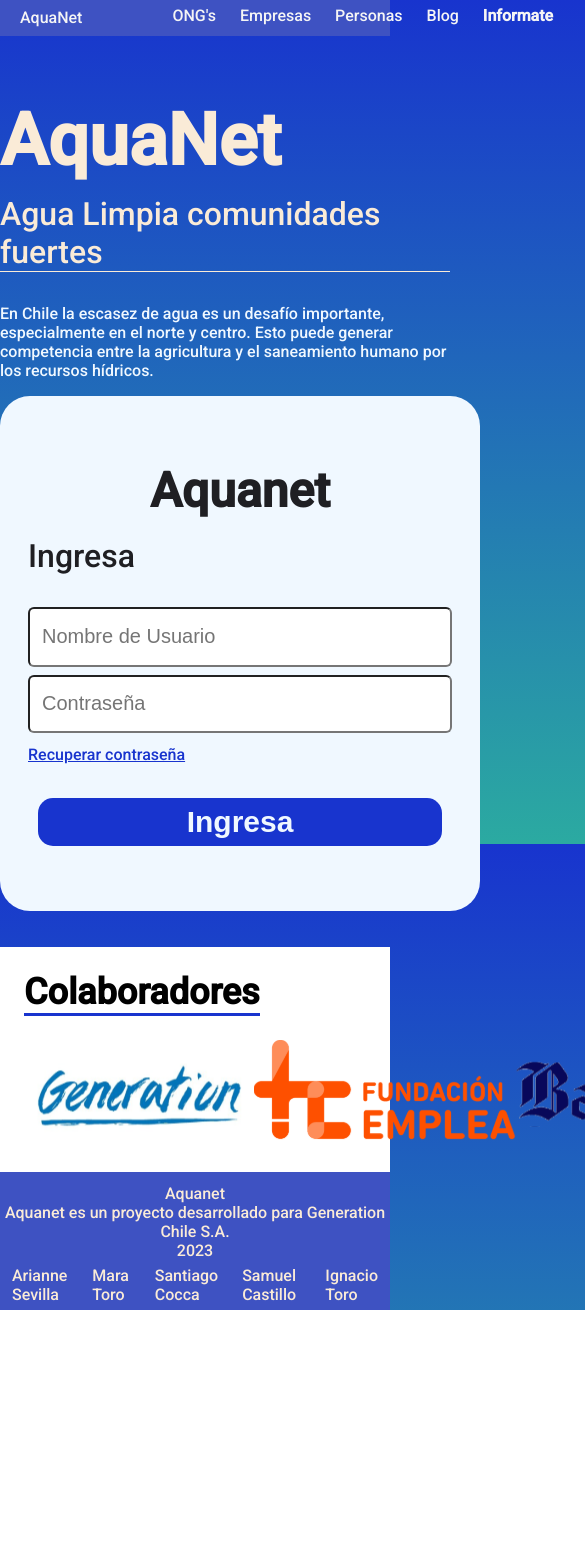
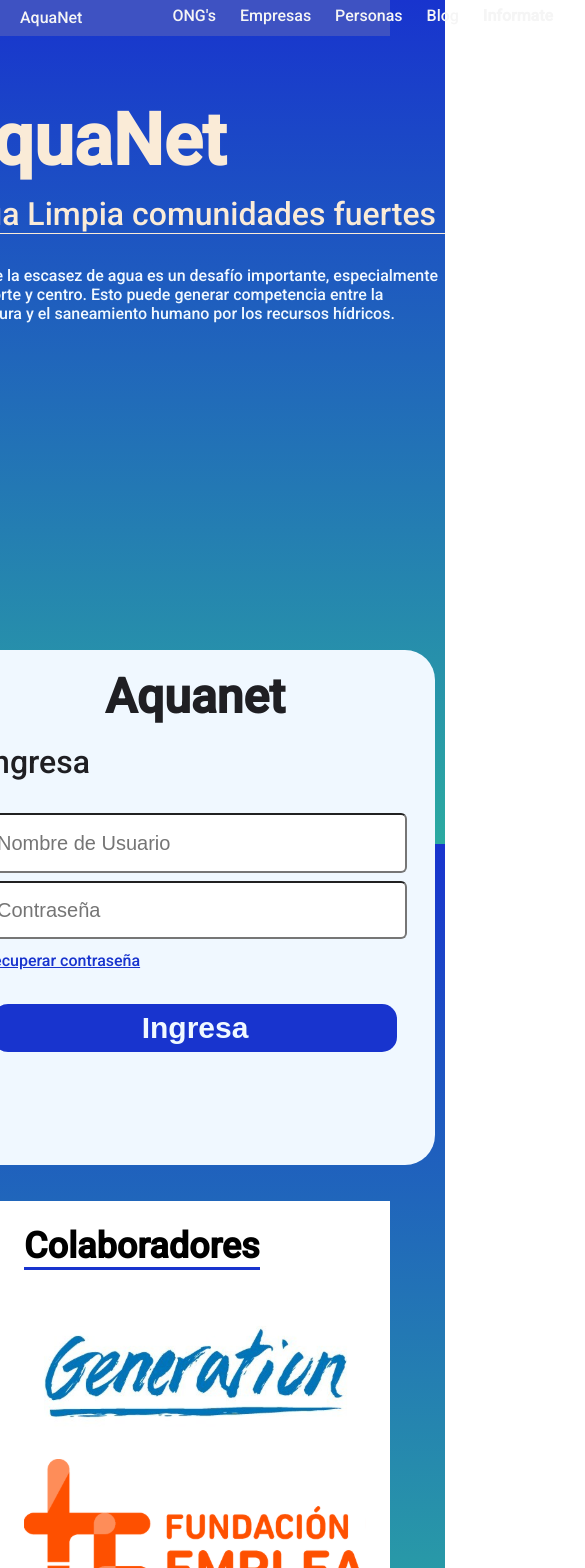
Before and after one commit to scocca/aquanet, a React (Create React App) app in the folder my-aquanet/: page / in a window 390 px wide. Shown: the top 1568 px of the page, 585 px wide, since content can reach past the window. Before the commit the page ends 1310 px from the top, so only its background shows below. Built offline with nearby package versions, Linux system fonts and the light colour scheme.

Commit message:
Se agregan componentes para el perfil, y el profile.js

```diff
--- a/my-aquanet/src/App.css
+++ b/my-aquanet/src/App.css
@@ -4,6 +4,7 @@ body{
   background-attachment: fixed;
   overflow-y: scroll;
   overflow-x: hidden;
+  scroll-behavior: smooth;
 }
 #root{
   justify-content: center;
@@ -91,7 +92,8 @@ nav{
   justify-content: space-around;
 }
 .description{
-  width: 450px;
+  width: 500px;
+  align-items: center;
 }
 .title{
   color: antiquewhite;
@@ -228,24 +230,29 @@ p.enter{
 .principal-footer{
   width: auto;
   text-align: center;
+
 }
 
 .aquanet-footer{
   margin-top: 12px;
   margin-bottom: 0px;
+  font-weight: 100;
 }
 
 .aquanet-generation{
   margin-block: 0;
+  font-weight: 100;
 }
 
 .year{
   margin-block: 0;
+  font-weight: 100;
 }
 
 .team{
   display: flex;
   flex-direction: row;
+  justify-content: space-around;
   margin-top: 0;
   height: fit-content;
 }
@@ -253,20 +260,42 @@ p.enter{
 .team-int{
   margin-inline: 12px;
   margin-block: 6px;
+  text-align: center;
+  font-weight: 100;
 }
 
 @media (max-width:640px){
   .root{
     flex-direction: column;
     align-items: center;
+    padding: 12px;
     }
+
     .container{
       flex-direction: column;
+      align-items: center;
     }
-  .login{
-    justify-content: center;
-    position: none;
-    right: 0;
-    /* width: 90%; */
-  }
+
+    .description{
+      height: 600px;
+    }
+
+    .end-container{
+      display: flex;
+      flex-direction: column;
+    }
+
+    .collaborators-container{
+      flex-direction: column;
+    }
+
+    .collaborators{
+      margin-block:12px;
+    }
+
+    .collaborators:hover{
+      cursor: pointer;
+      scale: none;
+      transition: none;
+    }
 }
```
Also changed, not shown: my-aquanet/src/components/front-photo.js (added, +7 -0 lines), my-aquanet/src/components/getInTouch.js (added, +20 -0 lines), my-aquanet/src/components/profileParagraph.js (added, +14 -0 lines), my-aquanet/src/components/roundPhoto.js (added, +9 -0 lines), my-aquanet/src/mainProfile.js (added).
